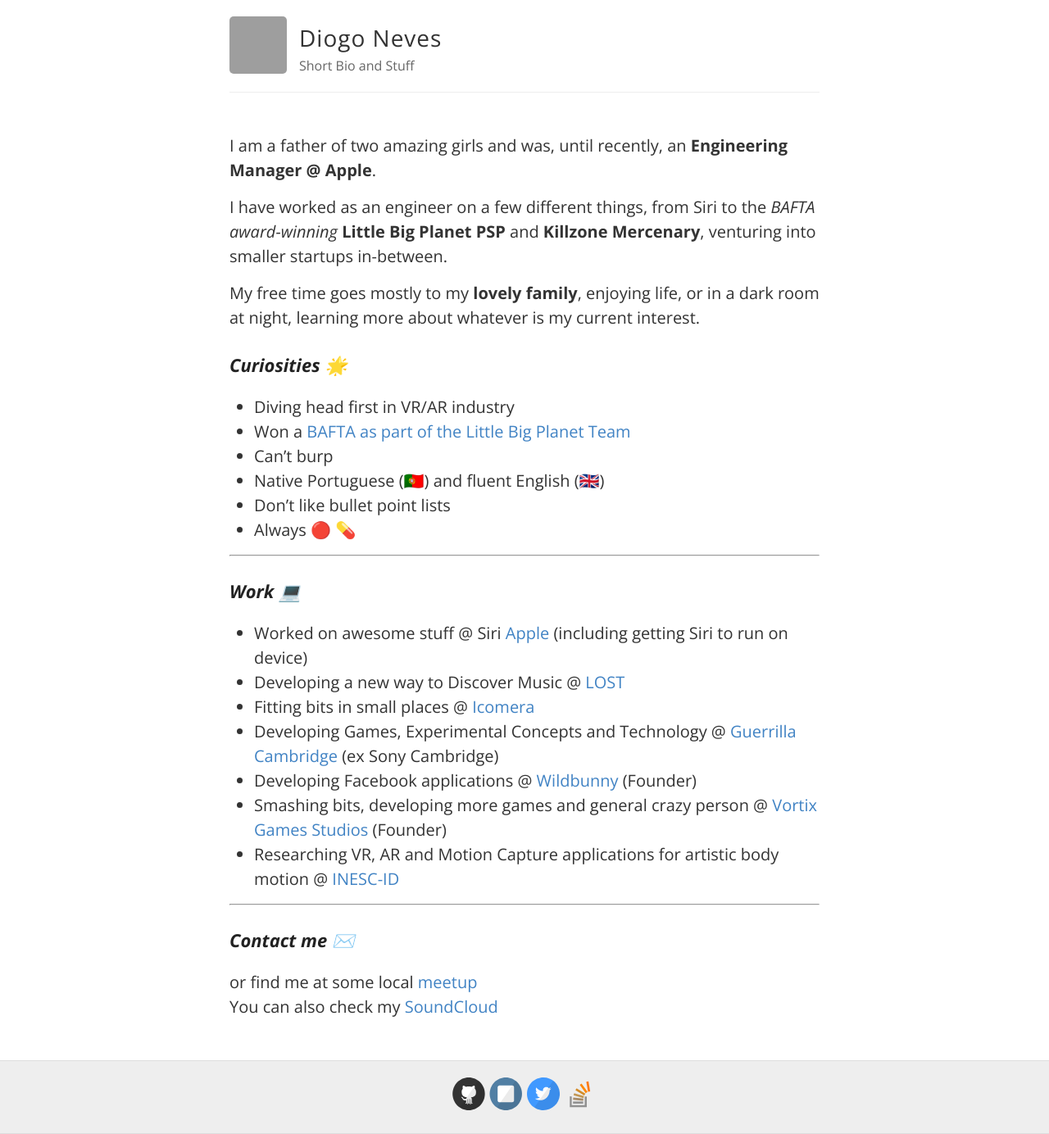
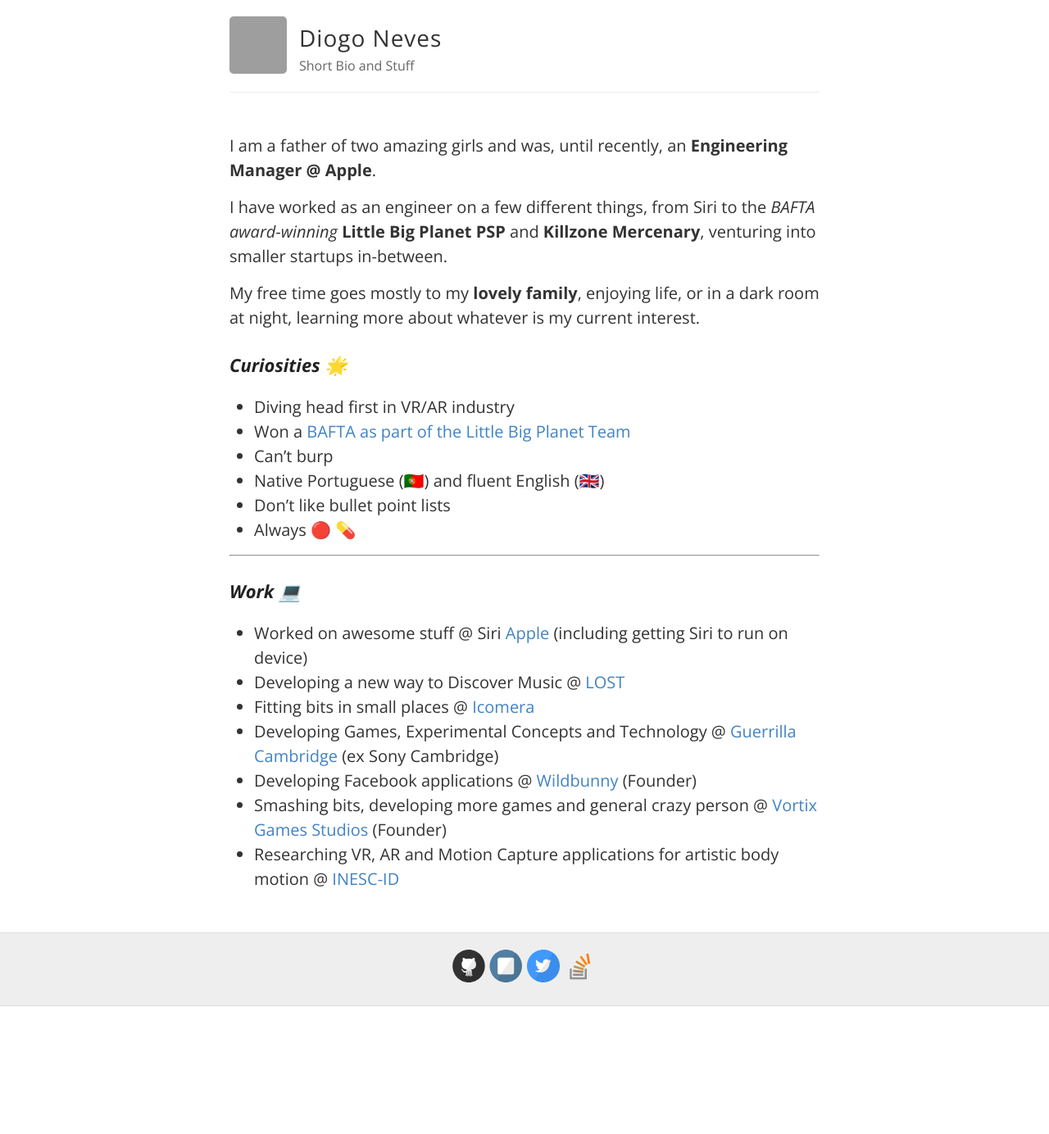
Before and after one commit to DiogoNeves/diogoneves.github.io, a Jekyll site: the page built from index.md, in a window 1280 px wide. Shown: the whole page at 82% size. Built offline with Jekyll 4.4.1, drawn with Linux system fonts in a browser that asks for light colours; after the commit the page ends 1228 px from its top, so only the background shows below that; grey boxes are pictures that could not be loaded.

Commit message:
Update index.md

```diff
--- a/index.md
+++ b/index.md
@@ -37,12 +37,3 @@
 @ [Vortix Games Studios](http://blog.vortixgames.com/){:target="_blank"} (Founder)
 * Researching VR, AR and Motion Capture applications for artistic body motion @
 [INESC-ID](http://www.inesc-id.pt/){:target="_blank"}
-
------
-
-### Contact me ✉️
-
-[{{site.footer-links.email}}](mailto:{{site.footer-links.email}})
-or find me at some local
-[meetup](http://www.meetup.com/members/11995734/){:target="_blank"}
-You can also check my [SoundCloud](https://soundcloud.com/user2026704/tracks)
```
